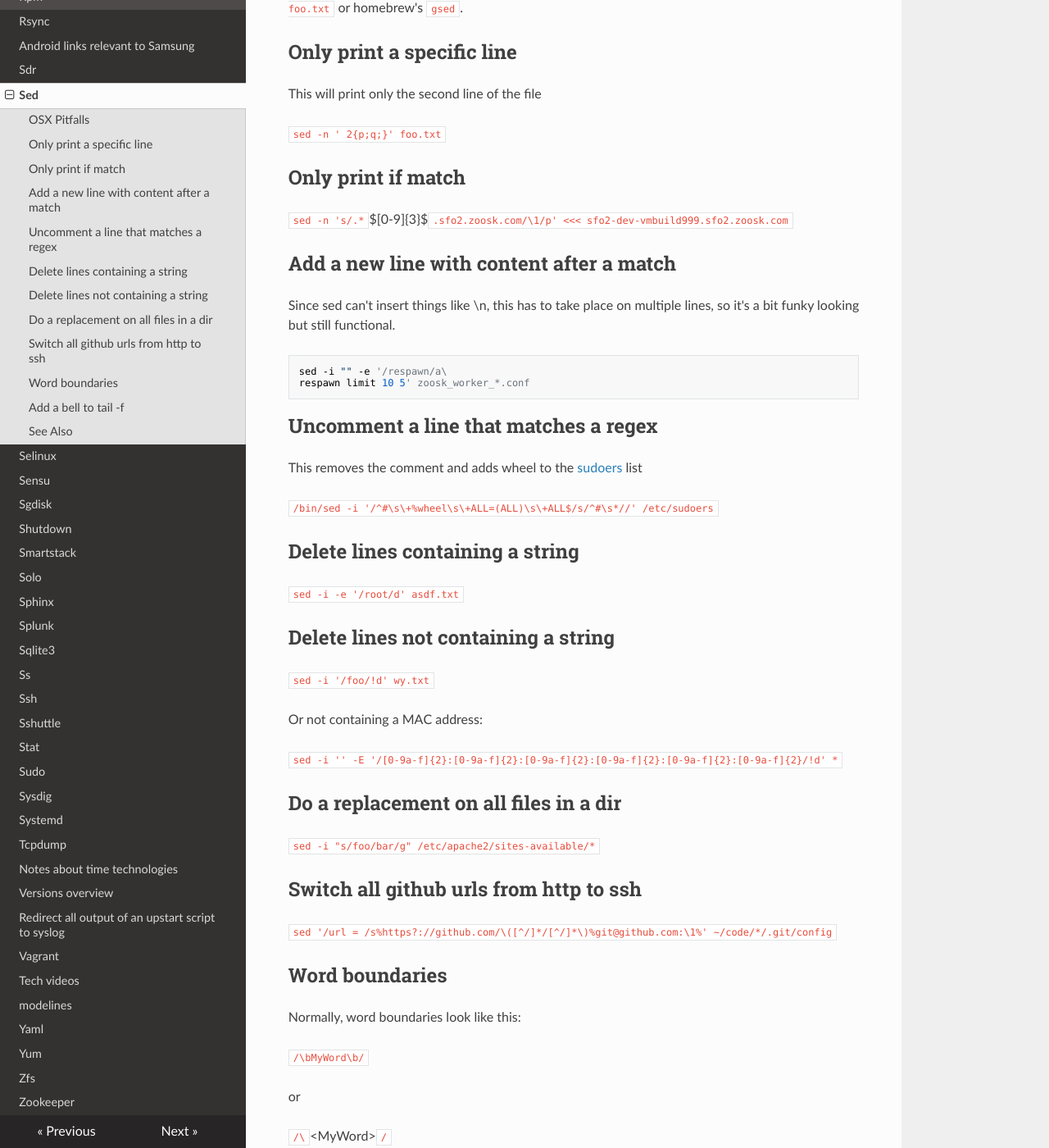
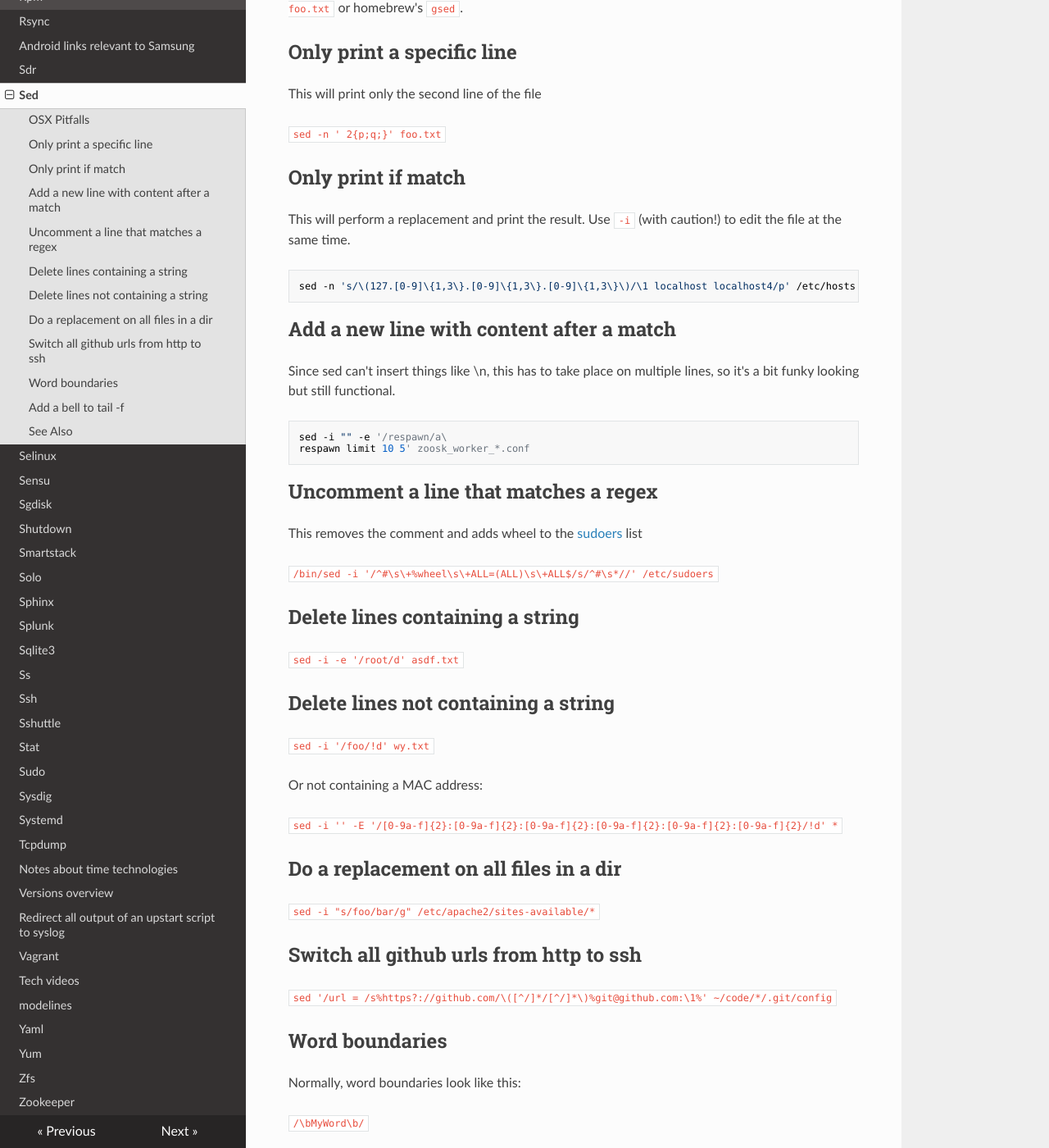
Before and after one commit to lando-cal/tech-notes, an MkDocs documentation site: the page built from docs/sed.md, in a window 1280 px wide and 1400 px high, scrolled down 363 px. Shown: the whole window at 82% size. Built offline with MkDocs 1.6.1, drawn with Linux system fonts in a browser that asks for light colours; nearby versions of some CDN libraries.

Commit message:
Make example more relevant, fix wording, fix pandoc syntax screwup.

````diff
--- a/docs/sed.md
+++ b/docs/sed.md
@@ -16,7 +16,11 @@ This will print only the second line of the file
 
 ## Only print if match
 
-`sed -n 's/.*`$[0-9]{3}$`.sfo2.zoosk.com/\1/p' <<< sfo2-dev-vmbuild999.sfo2.zoosk.com`
+This will perform a replacement and print the result. Use `-i` (with caution!) to edit the file at the same time.
+
+```
+sed -n 's/\(127.[0-9]\{1,3\}.[0-9]\{1,3\}.[0-9]\{1,3\}\)/\1 localhost localhost4/p' /etc/hosts
+```
 
 ## Add a new line with content after a match
 
@@ -61,7 +65,9 @@ Normally, word boundaries look like this:
 
 or
 
-`/\`<MyWord\>`/`
+```
+/\<myword\>/
+```
 
 But in OS X, you have to do them like this:
 
````
